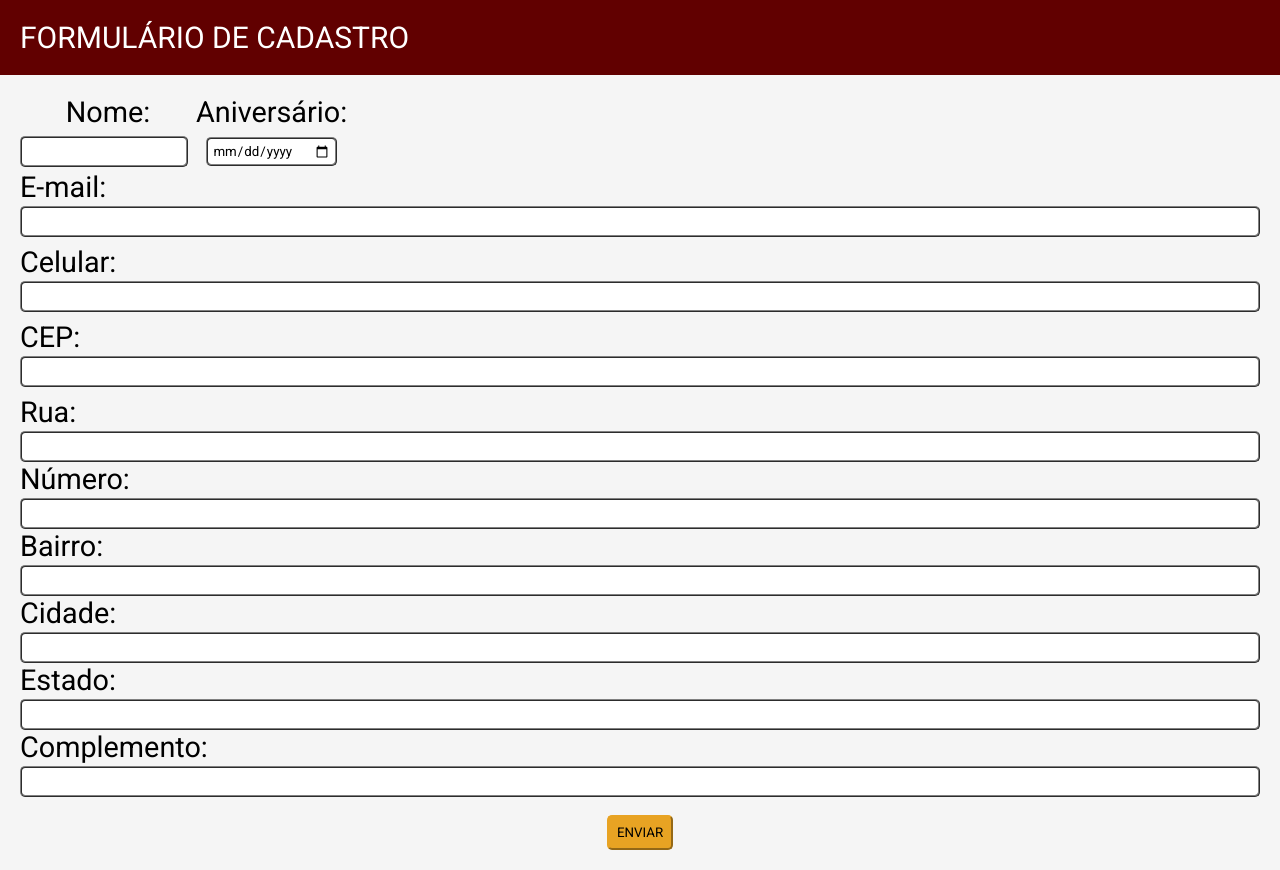
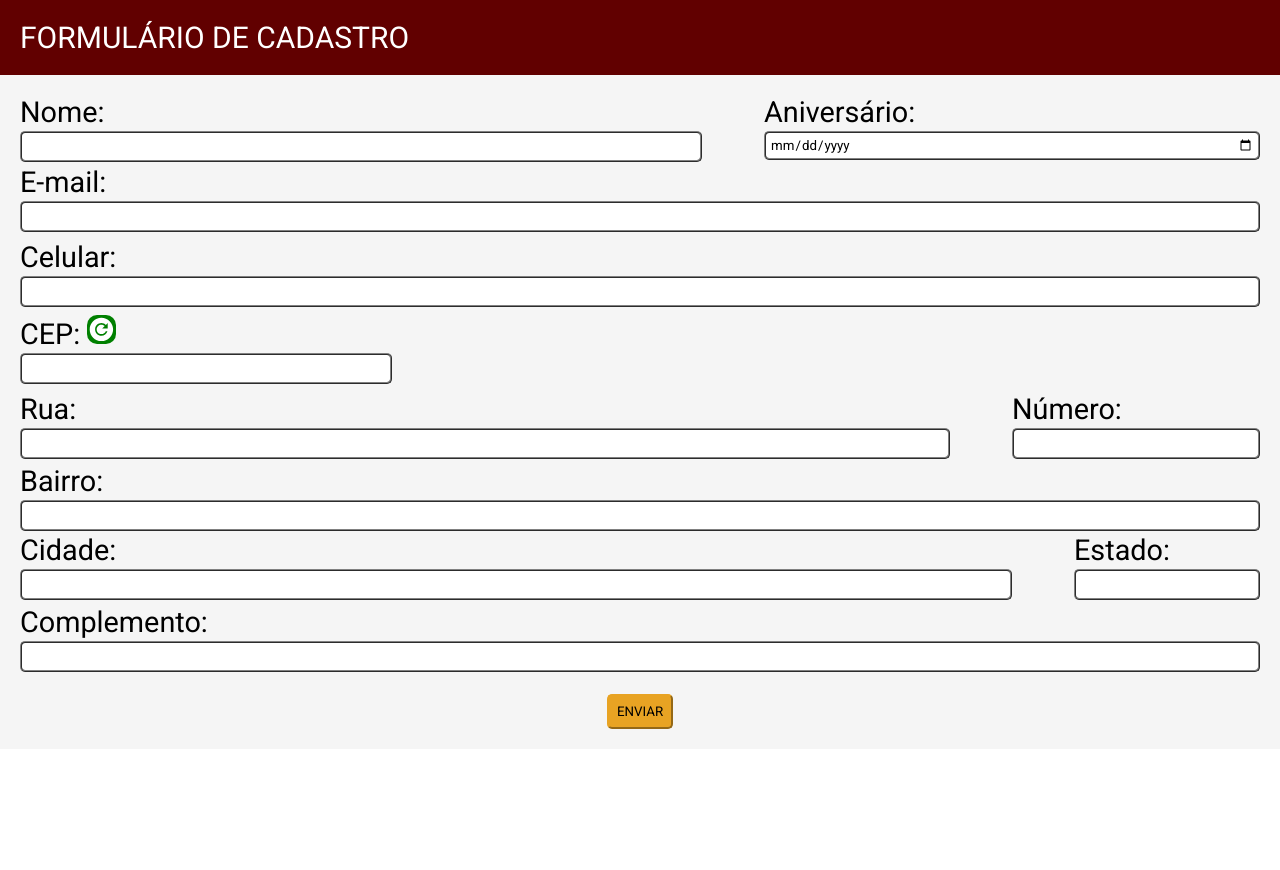
Before and after one commit to TruderiaAraras/Truderia-2.0-User, a React (Create React App) app: page /Cadastro in a window 1280 px wide. After the commit the page ends 800 px from the top, so only its background shows below. Built offline with nearby package versions, Linux system fonts and the light colour scheme.

Commit message:
Mais algumas coisas

```diff
--- a/src/pages/cadastro/index.tsx
+++ b/src/pages/cadastro/index.tsx
@@ -1,16 +1,26 @@
-import React from "react";
+import React, { useRef } from "react";
 import * as yup from "yup";
 import { pt } from "yup-locale-pt";
 import { Formik, Form, Field, ErrorMessage } from "formik";
+import { IoMdRefreshCircle } from "react-icons/io";
 import {
   Container,
   FormControl,
   SubmitButton,
   Title,
   SharedControl,
+  FormCep,
+  FormEndereco
 } from "./style";
+import viaCep from "../../providers/ViaCEP/viaCep";
 
 export const Cadastro: React.FC = () => {
+  const valuesRef = useRef(null);
+
+  function viaCepFill() {
+
+  }
+
   yup.setLocale(pt);
   const validation = yup.object().shape({
     nome: yup.string().required(),
@@ -27,10 +37,11 @@ export const Cadastro: React.FC = () => {
   });
 
   return (
-    <div>
+    <div style={{ backgroundColor: 'whitesmoke' }}>
       <Title>FORMULÁRIO DE CADASTRO</Title>
       <Container>
         <Formik
+          innerRef={valuesRef}
           initialValues={{
             nome: "",
             email: "",
@@ -53,16 +64,14 @@ export const Cadastro: React.FC = () => {
         >
           <Form>
             <SharedControl>
-              <div className="sharedNome">
+              <div className="firstDiv name">
                 <label htmlFor="nome">Nome: </label>
-                <hr />
                 <Field id="nome" name="nome" type="text" />
                 <ErrorMessage component="span" name="nome" />
               </div>
-              <div className="sharedAniversario">
+              <div className="secondDiv birthday">
                 <label htmlFor="aniversario">Aniversário: </label>
-                <hr />
-                <Field id="aniversario" name="aniversario" type="date" />
+                <Field id="aniversario" name="aniversario" type="date" style={{ padding: '4px' }} />
                 <ErrorMessage component="span" name="aniversario" />
               </div>
             </SharedControl>
@@ -76,36 +85,43 @@ export const Cadastro: React.FC = () => {
               <Field id="celular" name="celular" type="text" />
               <ErrorMessage component="span" name="celular" />
             </FormControl>
-            <FormControl>
-              <label htmlFor="cep">CEP: </label>
+            <FormCep>
+              <label htmlFor="cep">CEP:  <IoMdRefreshCircle className="viaCep" onClick={() => viaCepFill()} /></label>
               <Field id="cep" name="cep" type="text" />
               <ErrorMessage component="span" name="cep" />
-            </FormControl>
-            <FormControl>
+            </FormCep>
+            <FormEndereco>
+              <SharedControl>
+                <div className="firstDiv street">
                   <label htmlFor="rua">Rua: </label>
                   <Field id="rua" name="rua" type="text" />
                   <ErrorMessage component="span" name="rua" />
-              <hr />
+                </div>
+                <div className="secondDiv number">
                   <label htmlFor="numero">Número: </label>
                   <Field id="numero" name="numero" type="text" />
                   <ErrorMessage component="span" name="numero" />
-              <hr />
+                </div>
+              </SharedControl>
                 <label htmlFor="bairro">Bairro: </label>
                 <Field id="bairro" name="bairro" type="text" />
                 <ErrorMessage component="span" name="bairro" />
-              <hr />
+                <SharedControl>
+                  <div className="firstDiv city">
                     <label htmlFor="cidade">Cidade: </label>
                     <Field id="cidade" name="cidade" type="text" />
                     <ErrorMessage component="span" name="cidade" />
-              <hr />
+                  </div>
+                  <div className="secondDiv state">
                     <label htmlFor="estado">Estado: </label>
                     <Field id="estado" name="estado" type="text" />
                     <ErrorMessage component="span" name="estado" />
-              <hr />
+                  </div>
+                </SharedControl>
                 <label htmlFor="complemento">Complemento: </label>
                 <Field id="complemento" name="complemento" type="text" />
                 <ErrorMessage component="span" name="complemento" />
-            </FormControl>
+            </FormEndereco>
             <SubmitButton>
               <button
                 type="submit"
--- a/src/pages/cadastro/style.ts
+++ b/src/pages/cadastro/style.ts
@@ -31,6 +31,11 @@ export const Container = styled.div`
   justify-content: center;
   padding: 20px;
   background-color: whitesmoke;
+  .viaCep {
+    background-color: green;
+    border-radius: 10px;
+    color: white;
+  }
 `;
 
 export const Title = styled.div`
@@ -40,22 +45,65 @@ export const Title = styled.div`
   color: white;
 `
 export const SharedControl = styled.div`
-  .sharedNome {
+  .firstDiv {
+    div:first-child {
+      align-self: flex-start;
+    }
+    display: flex;
+    flex-direction: column;
+  }
+  .secondDiv {
     label {
-
+      align-self: flex-start;
     }
-    input {
-      margin-right: 8px;
-    }
+    display: flex;
+    flex-direction: column;
   }
-  .sharedAniversario {
-    input {
-      padding: 4px;
-    }
+  .city {
+    width: 80%;
+    margin-right: 5%;
+  }
+  .state {
+    width: 15%;
+  }
+  .name {
+    width: 55%;
+    margin-right: 5%;
+  }
+  .birthday {
+    width: 40%;
+  }
+  .street {
+    width: 75%;
+    margin-right: 5%;
+  }
+  .number {
+    width: 20%;
   }
   display: flex;
+  justify-content: baseline;
   flex-direction: row;
   margin-bottom: 3px;
+  width: 100%;
+`
+
+export const FormEndereco = styled.div`
+  input {
+    margin-bottom: 2px;
+  }
+  flex-direction: column;
+  display: flex;
+  margin-bottom: 10px;
+`
+
+export const FormCep = styled.div`
+  input {
+    width: 30%;
+  }
+  display: flex;
+  flex-direction: column;
+  justify-content: center;
+  margin-bottom: 8px;
 `
 
 export const FormControl = styled.div`
--- /dev/null
+++ b/src/providers/ViaCEP/viaCep.ts
@@ -0,0 +1,8 @@
+import axios from "axios";
+
+const viaCep = axios.create({
+    baseURL: " viacep.com.br/ws/"
+});
+
+
+export default viaCep;
```
Lines whose indentation alone changed are shown as unchanged.
